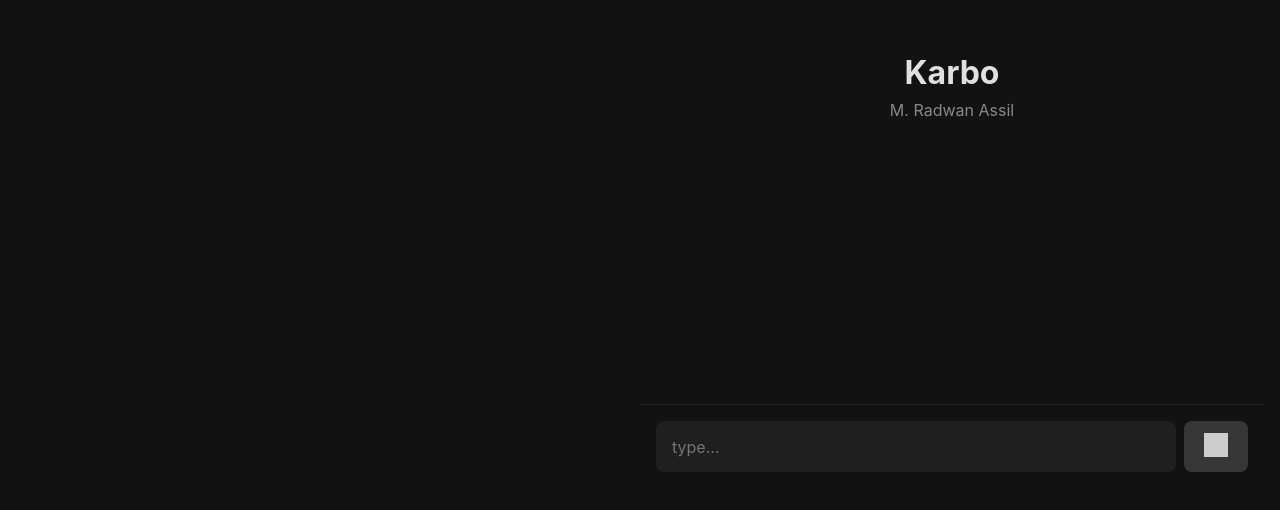
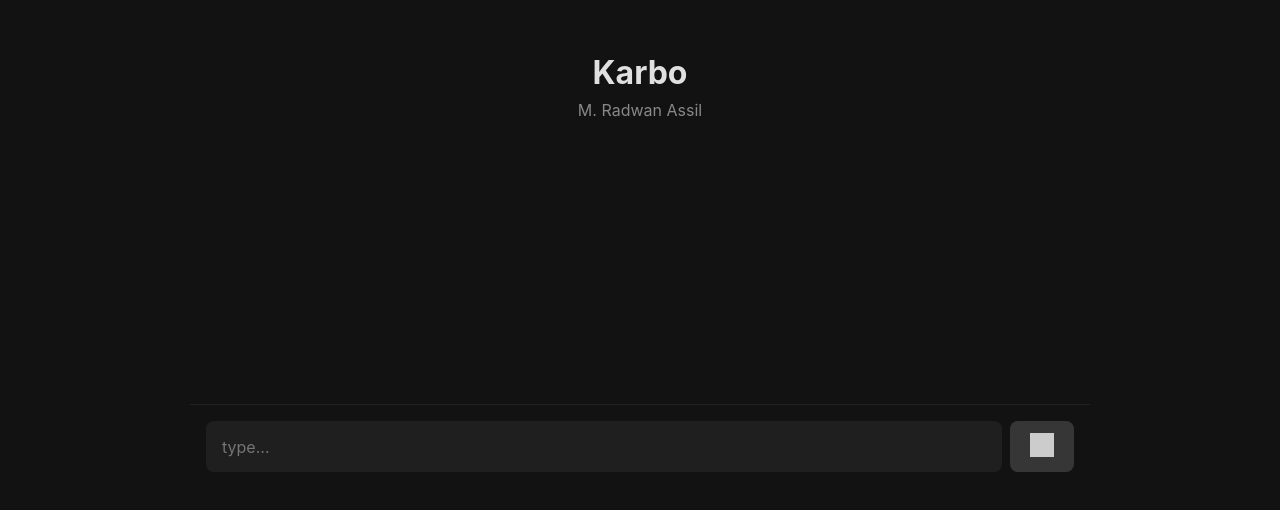
Before and after one commit to MRadwanAssil/karbo, a React (Create React App) app: page / in a window 1280 px wide. Shown: the part 272-782 px from the top of the page. Built offline with nearby package versions, Linux system fonts and the light colour scheme; grey boxes are pictures that could not be loaded.

Commit message:
Update App.tsx

```diff
--- a/src/App.tsx
+++ b/src/App.tsx
@@ -295,7 +295,6 @@ class AdComponent extends React.Component {
 const App = (): React.ReactElement => {
     return (
         <div className="root">
-            <AdComponent />
             <HomePage />
         </div>
     )
```
